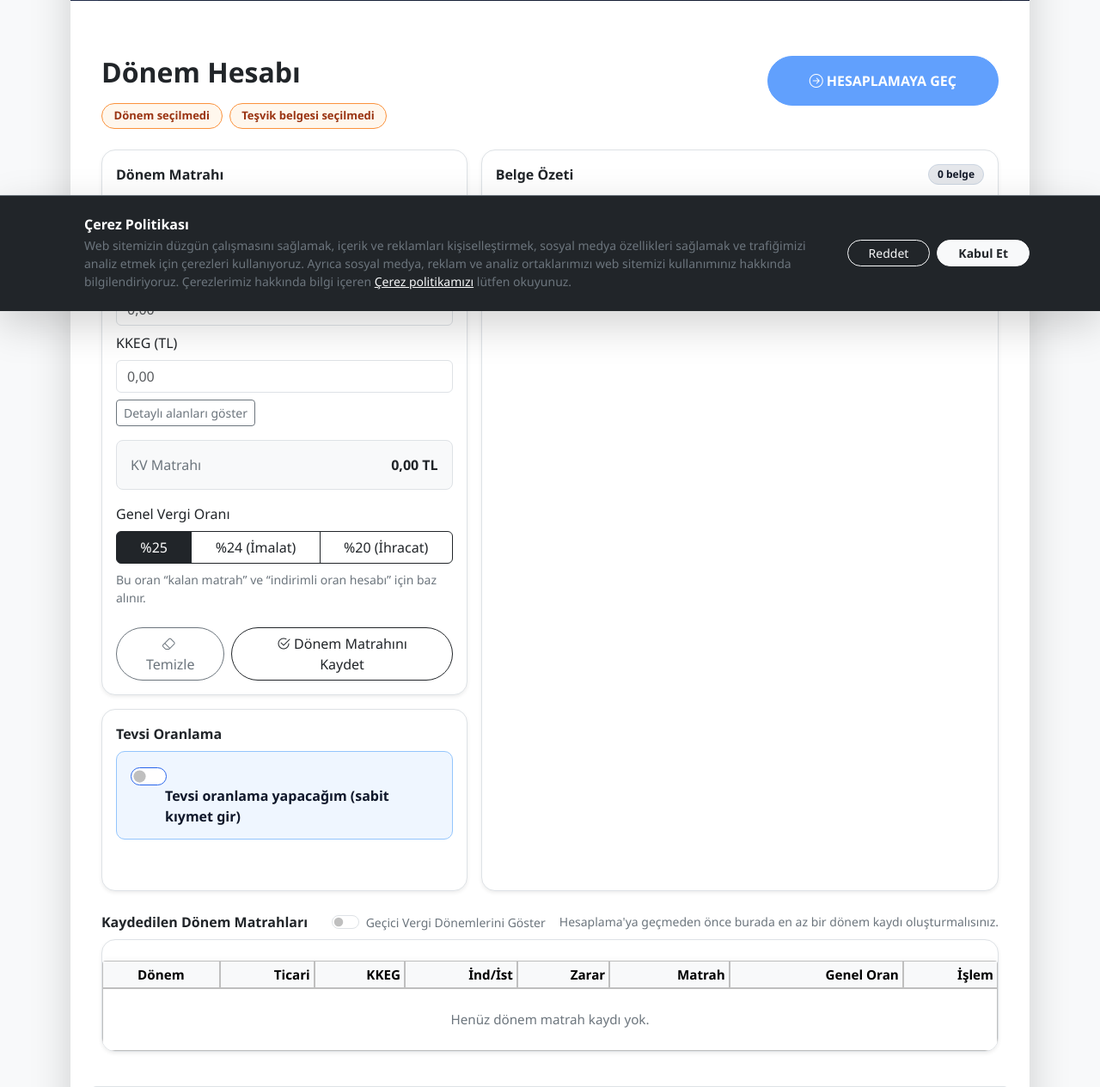
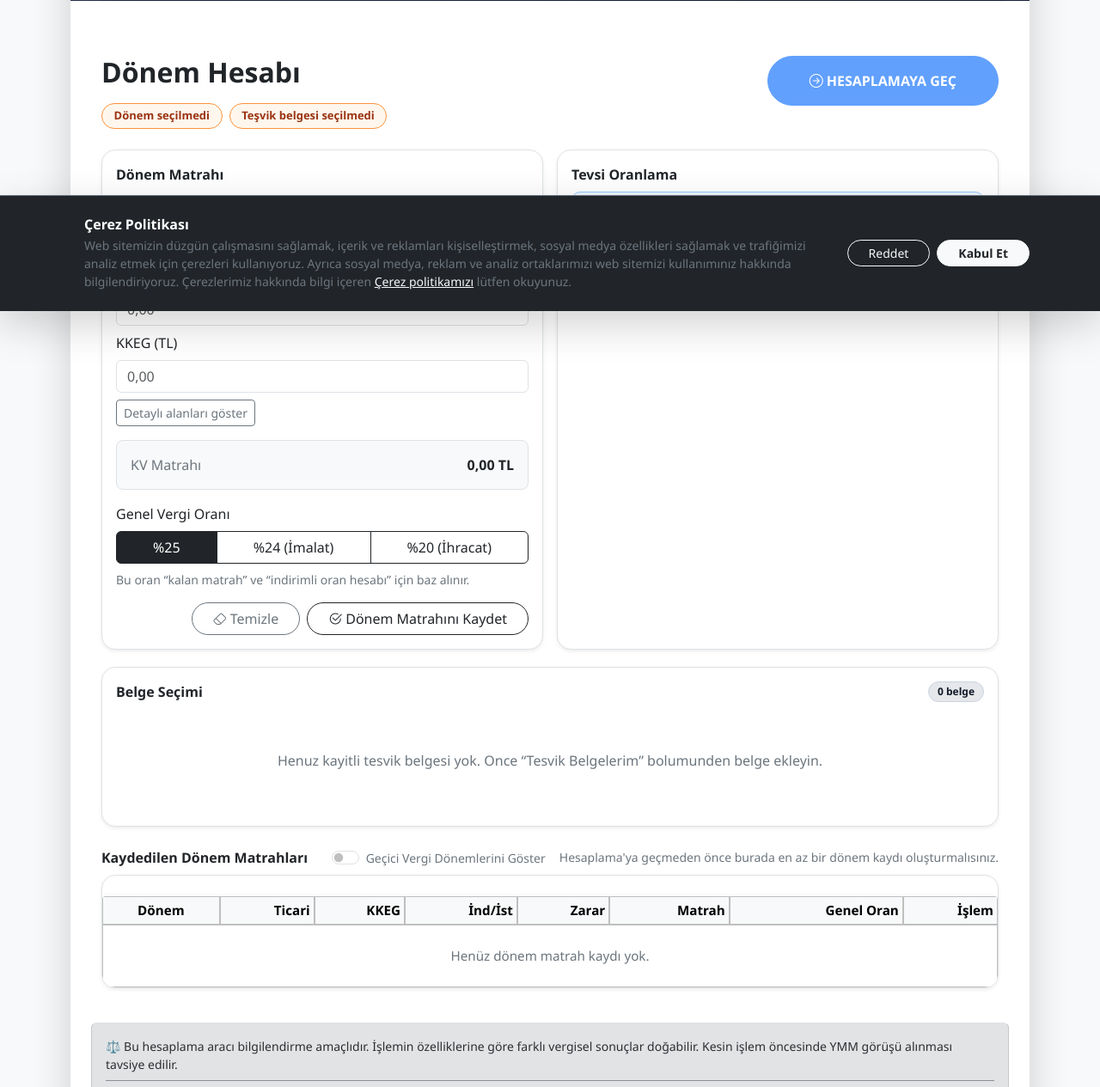
Before and after one commit to Wordand/isfaymm-webuygulama, a Flask app: page /hesaplama-araclari/indirimli-kurumlar-vergisi/ in a window 1280 px wide. Shown: the part 438-1703 px from the top of the page at 86% size. Run offline with Flask 3, Linux system fonts and the light colour scheme; some libraries are stand-ins or nearby versions.

Commit message:
Rework dönem hesabı report layout

```diff
--- a/templates/reports/donem_hesabi.html
+++ b/templates/reports/donem_hesabi.html
@@ -66,8 +66,8 @@
   </div>
 
   <div class="row g-3">
-    <div class="col-lg-5 ikv-left-stack">
-      <div class="p-3 bg-white border rounded-4 shadow-sm ikv-donem-card">
+    <div class="col-lg-6">
+      <div class="p-3 bg-white border rounded-4 shadow-sm ikv-donem-card h-100">
         <div class="d-flex justify-content-between align-items-center mb-2">
           <div class="fw-bold">Dönem Matrahı</div>
         </div>
@@ -153,7 +153,10 @@
         </div>
       </div>
 
-      <div class="p-3 bg-white border rounded-4 shadow-sm ikv-tevsi-card">
+    </div>
+
+    <div class="col-lg-6">
+      <div class="p-3 bg-white border rounded-4 shadow-sm ikv-tevsi-card h-100">
         <div class="fw-bold mb-2">Tevsi Oranlama</div>
         <div class="ikv-tevsi-toggle">
           <div class="form-check form-switch mb-0">
@@ -222,10 +225,13 @@
       </div>
     </div>
 
-    <div class="col-lg-7">
+  </div>
+
+  <div class="row g-3 mt-1">
+    <div class="col-12">
       <div class="p-3 bg-white border rounded-4 shadow-sm h-100">
         <div class="d-flex justify-content-between align-items-center mb-2">
-          <div class="fw-bold">Belge Özeti</div>
+          <div class="fw-bold">Belge Seçimi</div>
           <span style="display:inline-flex; align-items:center; gap:6px; background:#e5e7eb; color:#111827; border:1px solid #cbd5e1; padding:2px 10px; border-radius:999px; font-size:12px; font-weight:600;">
             {{ docs|length }} belge
           </span>
@@ -407,8 +413,8 @@
   }
   @media (min-width: 992px) {
     .ikv-left-stack {
-      display: grid;
-      grid-template-rows: minmax(0, 3fr) minmax(140px, 1fr);
+      display: flex;
+      flex-direction: column;
       align-items: stretch;
     }
   }
@@ -433,6 +439,10 @@
   }
   .ikv-tevsi-toggle .form-check-label {
     color: #0f172a;
+  }
+  .ikv-left-stack.ikv-sabit-open .ikv-donem-card,
+  .ikv-left-stack.ikv-sabit-open .ikv-tevsi-card {
+    flex: 0 0 auto;
   }
   .ikv-start-calc-btn:not(:disabled) {
     box-shadow: 0 0 0 rgba(13, 110, 253, 0.45);
@@ -577,8 +587,10 @@
   function poolSetSabitVisible(visible) {
     const wrap = document.getElementById('pool_sabit_wrap');
     const chk = document.getElementById('pool_toggle_sabit');
+    const stack = document.querySelector('.ikv-left-stack');
     if (wrap) wrap.style.display = visible ? '' : 'none';
     if (chk) chk.checked = !!visible;
+    if (stack) stack.classList.toggle('ikv-sabit-open', !!visible);
   }
 
   function poolToggleSabit() {
```
